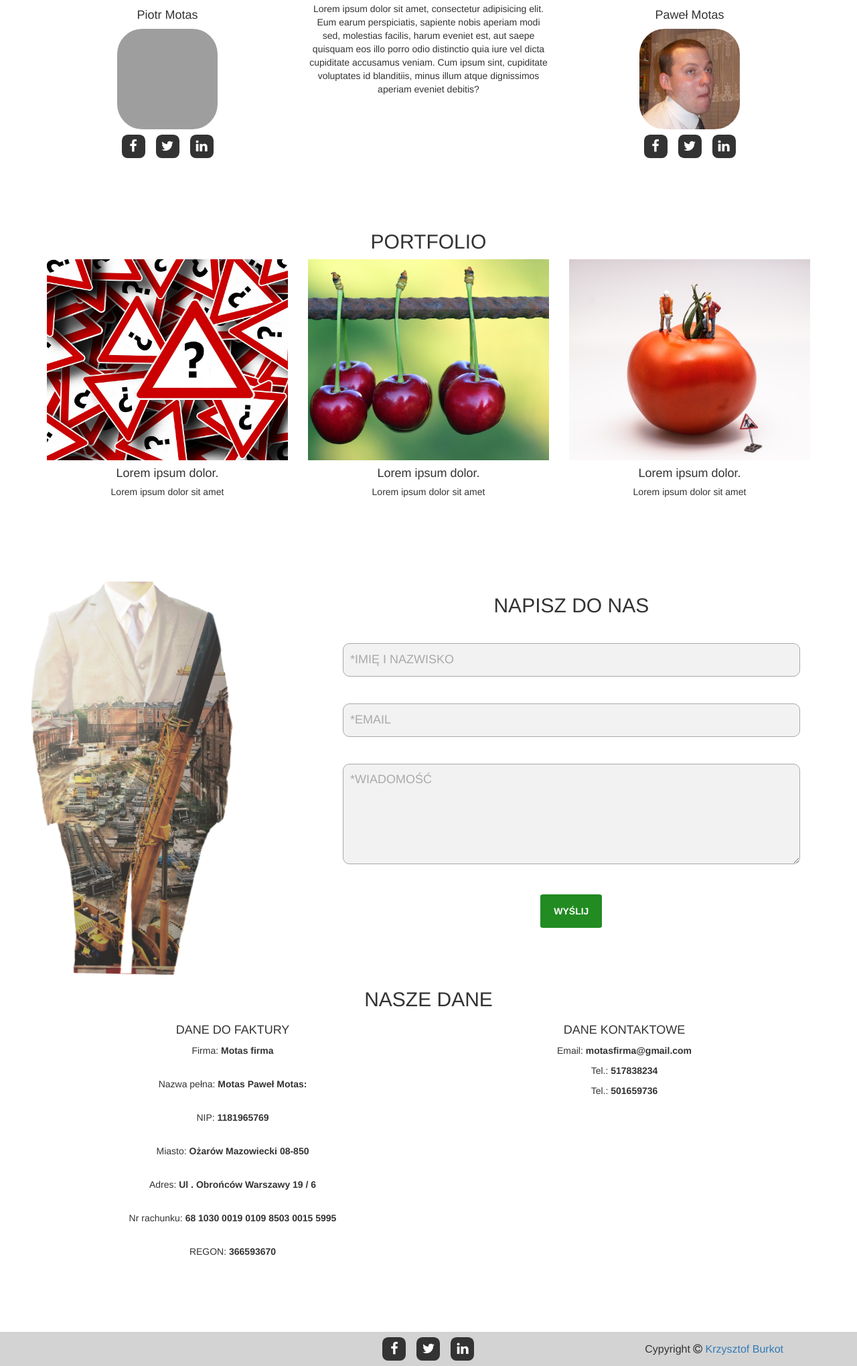
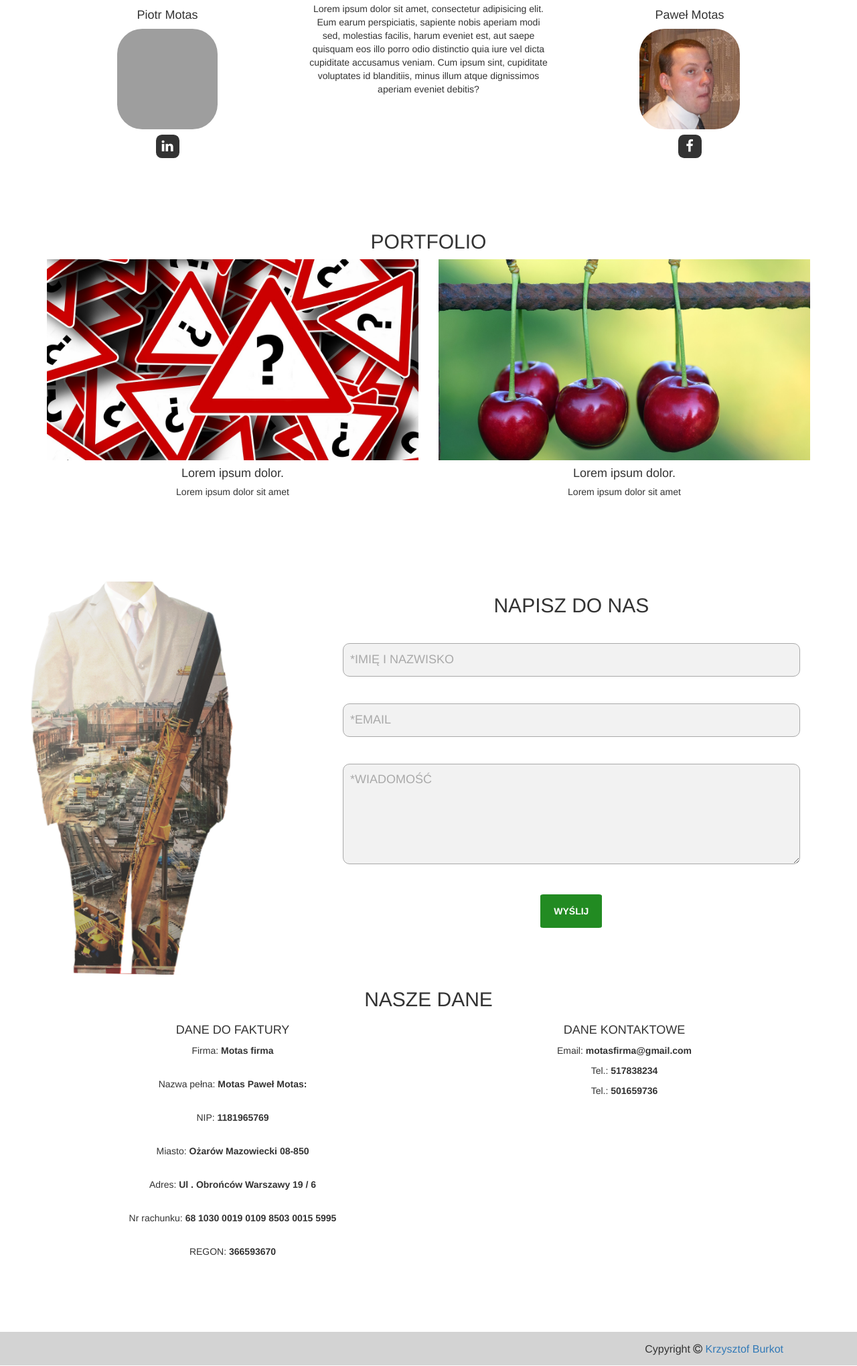
Before and after one commit to KrzysztofBurkot/motas, a website: page app/index.html in a window 1280 px wide. Shown: the part 860-2899 px from the top of the page at 67% size. Drawn offline with nearby package versions, Linux system fonts and the light colour scheme; grey boxes are pictures that could not be loaded.

Commit message:
Applied_layout_changes
- team substituted for about
- personal social media updated
- company social media deleted

```diff
--- a/app/index.html
+++ b/app/index.html
@@ -88,14 +88,11 @@
                                     <div class="team_foto_wrapper" id="team_foto_1"></div>
                                 </div>
                                 <div class="row social_media_icons_container">
-                                    <div class="social_media_icons_wrapper">
-                                        <a href="https://www.facebook.com" class="social_media_icons"><i class="fa fa-facebook" aria-hidden="true"></i></a>
-                                    </div>
-                                    <div class="social_media_icons_wrapper">
-                                        <a href="https://www.twitter.com" class="social_media_icons"><i class="fa fa-twitter" aria-hidden="true"></i></a>
+                                    <div class="social_media_icons_wrapper hidden" >
+                                        <a href="https://www.facebook.com" class="social_media_icons"><i class="fa fa-snapchat" aria-hidden="true"></i></a>
                                     </div>
                                     <div class="social_media_icons_wrapper social_media_icons_wrapper_last">
-                                        <a href="https://www.linkedin.com" class="social_media_icons"><i class="fa fa-linkedin" aria-hidden="true"></i></a>
+                                        <a href="https://www.linkedin.com/in/piotrek-motas-a390b464/" class="social_media_icons"><i class="fa fa-linkedin" aria-hidden="true"></i></a>
                                     </div>
                                 </div>
                             </div>
@@ -112,12 +109,9 @@
                             </div>
                             <div class="row social_media_icons_container">
                                 <div class="social_media_icons_wrapper">
-                                    <a href="https://www.facebook.com" class="social_media_icons"><i class="fa fa-facebook" aria-hidden="true"></i></a>
+                                    <a href="https://www.facebook.com/profile.php?id=100001575807660" class="social_media_icons"><i class="fa fa-facebook" aria-hidden="true"></i></a>
                                 </div>
-                                <div class="social_media_icons_wrapper">
-                                    <a href="https://www.twitter.com" class="social_media_icons"><i class="fa fa-twitter" aria-hidden="true"></i></a>
-                                </div>
-                                <div class="social_media_icons_wrapper social_media_icons_wrapper_last">
+                                <div class="social_media_icons_wrapper social_media_icons_wrapper_last hidden">
                                     <a href="https://www.linkedin.com" class="social_media_icons"><i class="fa fa-linkedin" aria-hidden="true"></i></a>
                                 </div>
                             </div>
@@ -139,7 +133,7 @@
                         </div>
                     </article>
                     <article class="row">
-                        <div class="col-md-4 col-sm-6 portfolio_item_image_wrapper">
+                        <div class="col-md-6 portfolio_item_image_wrapper">
                             <div id="portfolio_item_image_1" class="portfolio_item_image">
                                 <div class="portfolio_item_mask">
                                     <div class="portfolio_item_mask_content">
@@ -154,23 +148,8 @@
                                 <h5 class="portfolio_item_description_subheader">Lorem ipsum dolor sit amet</h5>
                             </div>
                         </div>
-                        <div class="col-md-4 col-sm-6 portfolio_item_image_wrapper">
+                        <div class="col-md-6 portfolio_item_image_wrapper">
                             <div id="portfolio_item_image_2" class="portfolio_item_image">
-                                <div class="portfolio_item_mask">
-                                    <div class="portfolio_item_mask_content">
-                                        <div class="portfolio_item_mask_content_inner">
-                                            <a href=""><i class="fa fa-plus" aria-hidden="true"></i></a>
-                                        </div>
-                                    </div>
-                                </div>
-                            </div>
-                            <div class="portfolio_item_description">
-                                <h4 class="portfolio_item_description_header">Lorem ipsum dolor.</h4>
-                                <h5 class="portfolio_item_description_subheader">Lorem ipsum dolor sit amet</h5>
-                            </div>
-                        </div>
-                        <div class="col-md-4 col-sm-12 portfolio_item_image_wrapper">
-                            <div id="portfolio_item_image_3" class="portfolio_item_image">
                                 <div class="portfolio_item_mask">
                                     <div class="portfolio_item_mask_content">
                                         <div class="portfolio_item_mask_content_inner">
@@ -262,17 +241,6 @@
         <div class="row">
             <div class="col-md-4 col-sm-12"></div>
             <div class="col-md-4  col-sm-12 footer_center">
-                <div class="social_media_icons_container">
-                    <div class="social_media_icons_wrapper">
-                        <a href="https://www.facebook.com" class="social_media_icons"><i class="fa fa-facebook" aria-hidden="true"></i></a>
-                    </div>
-                    <div class="social_media_icons_wrapper">
-                        <a href="https://www.twitter.com" class="social_media_icons"><i class="fa fa-twitter" aria-hidden="true"></i></a>
-                    </div>
-                    <div class="social_media_icons_wrapper">
-                        <a href="https://www.linkedin.com" class="social_media_icons"><i class="fa fa-linkedin" aria-hidden="true"></i></a>
-                    </div>
-                </div>
             </div>
             <div class="col-md-4  col-sm-12 copyright">
                 <p>Cypyright <i class="fa fa-copyright" aria-hidden="true"></i> <a href="burypl.github.io">Krzysztof Burkot</a></p>
--- a/app/scss/_07_data_footer.scss
+++ b/app/scss/_07_data_footer.scss
@@ -32,39 +32,4 @@
             font-size: 16px;
         }
     }
-
-    .footer_center {
-        text-align: center;
-
-        i {color: $sm_icons_color;}
-
-        .social_media_icons_container {
-            display: flex;
-            align-items: center;
-            justify-content: center;
-            width: 100%;
-            margin: 0px;
-        }
-
-        .social_media_icons_wrapper {
-            height: 35px;
-            width: 35px;
-            background-color: $sm_icons_wrapper_color;
-            border-radius: 25%;
-            margin: 8px;
-            display: flex;
-            flex-direction: column;
-        }
-
-        .social_media_icons {
-            margin: auto;
-            font-size: 20px;
-        }
-
-        .social_media_icons_wrapper:hover {
-            background-color: $sm_icons_wrapper_hover;
-            border-radius: 50%;
-            transition: all 0.2s ease-in-out;
-        }
-    }
 }
```
Also changed, not shown: app/css/styles.css.
